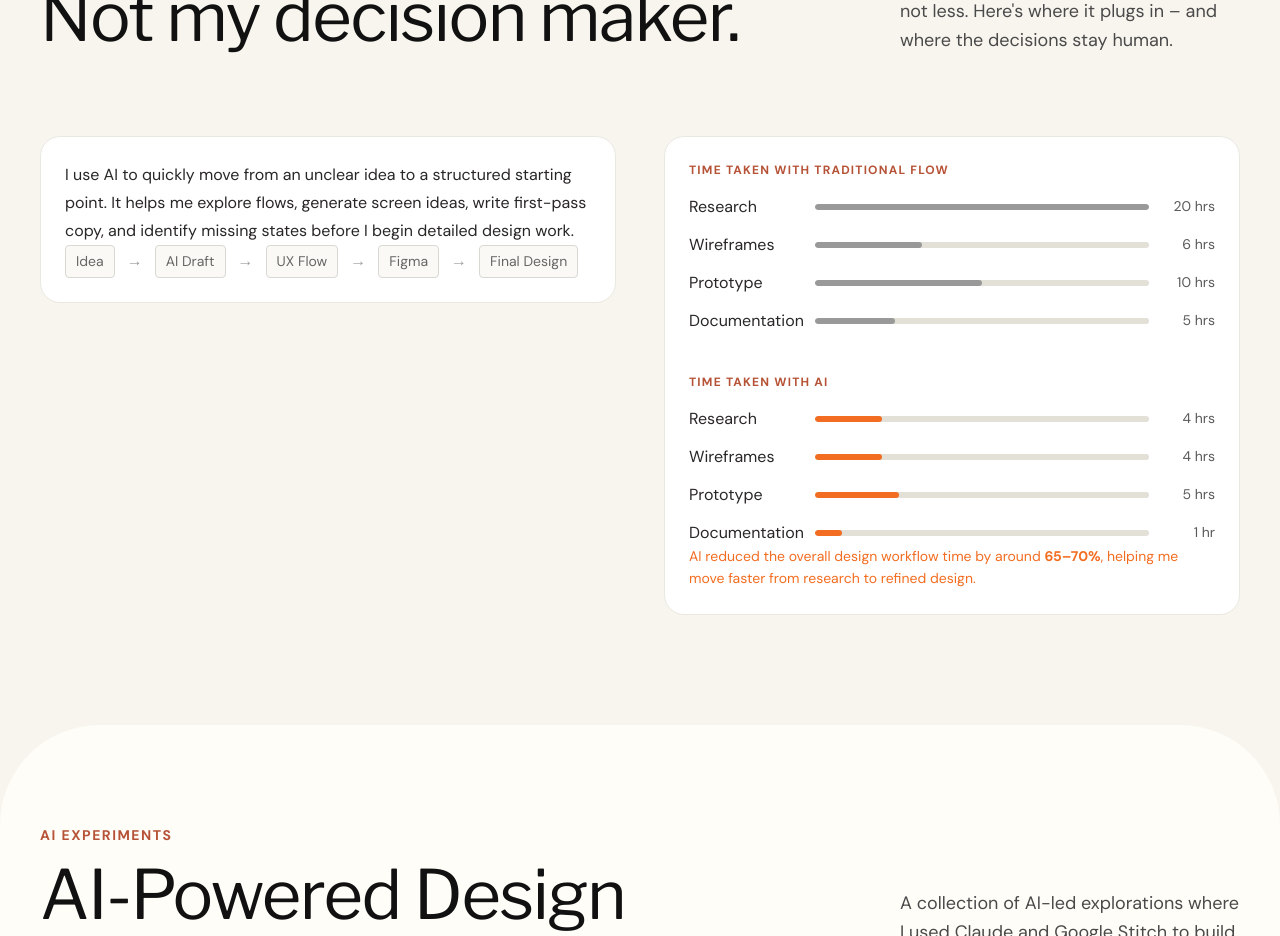
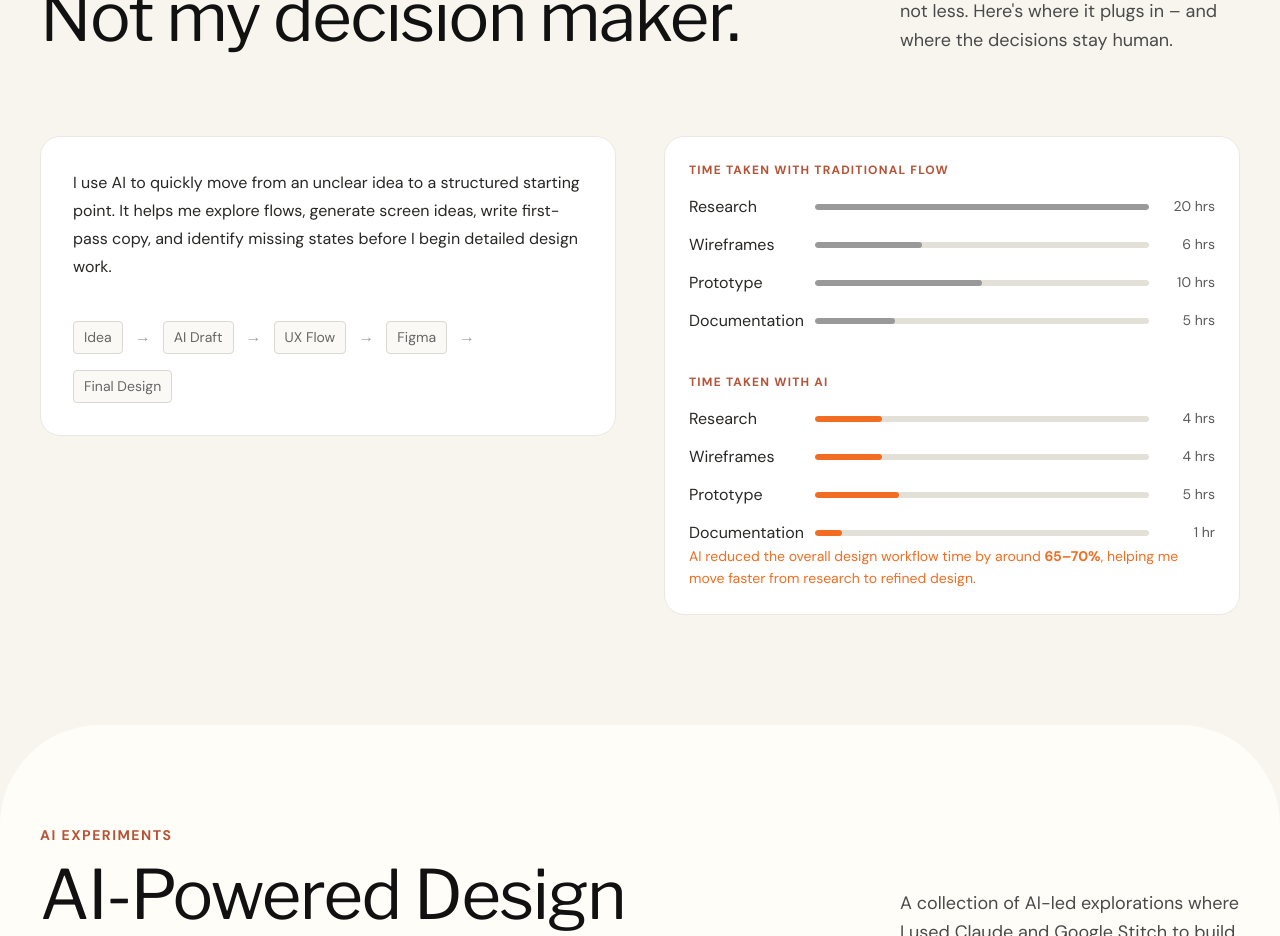
Before and after one commit to amitjangid9510/maitri, a React (Vite) app: page / in a window 1280 px wide. Shown: the part 4120-5056 px from the top of the page. Built offline with nearby package versions, Linux system fonts and the light colour scheme.

Commit message:
fixed arrow boxes

```diff
--- a/src/App.jsx
+++ b/src/App.jsx
@@ -978,8 +978,7 @@ const experiences = [
 ];
 
 // ExperienceRow now has an internal divider at the BOTTOM so every row
-// (including the last) shows a full-width line beneath it — matching
-// the reference image where the line sits below the company + role text.
+// (including the last) shows a full-width line beneath it.
 const ExperienceRow = ({ item }) => (
   <div className="flex flex-col gap-5 sm:gap-6 md:gap-6 lg:gap-8">
     <div className="flex flex-col md:flex-row md:items-center lg:items-center justify-between gap-5 sm:gap-6 md:gap-8 lg:gap-20">
@@ -1279,13 +1278,14 @@ const AIWorkflowSection = () => (
       </div>
 
       <div className="grid grid-cols-1 lg:grid-cols-2 gap-5 sm:gap-6 md:gap-6 lg:gap-12 items-start">
+        {/* LEFT CARD — paragraph + flow steps (spacing fixed) */}
         <div
-          className="flex flex-col justify-start"
+          className="flex flex-col justify-between"
           style={{
             background: "#FFFFFF",
             borderRadius: "20px",
             border: "1px solid #EAE8E3",
-            padding: "24px",
+            padding: "32px",
           }}
         >
           <p
@@ -1302,7 +1302,9 @@ const AIWorkflowSection = () => (
             write first-pass copy, and identify missing states before I begin
             detailed design work.
           </p>
-          <div className="flex flex-wrap items-center gap-y-2 mt-4 sm:mt-5 md:mt-5 lg:mt-auto">
+
+          {/* Flow steps — separated clearly from the paragraph */}
+          <div className="flex flex-wrap items-center gap-y-3 sm:gap-y-4 md:gap-y-4 lg:gap-y-4 mt-6 sm:mt-8 md:mt-8 lg:mt-10">
             <FlowStep label="Idea" />
             <FlowArrow />
             <FlowStep label="AI Draft" />
```
